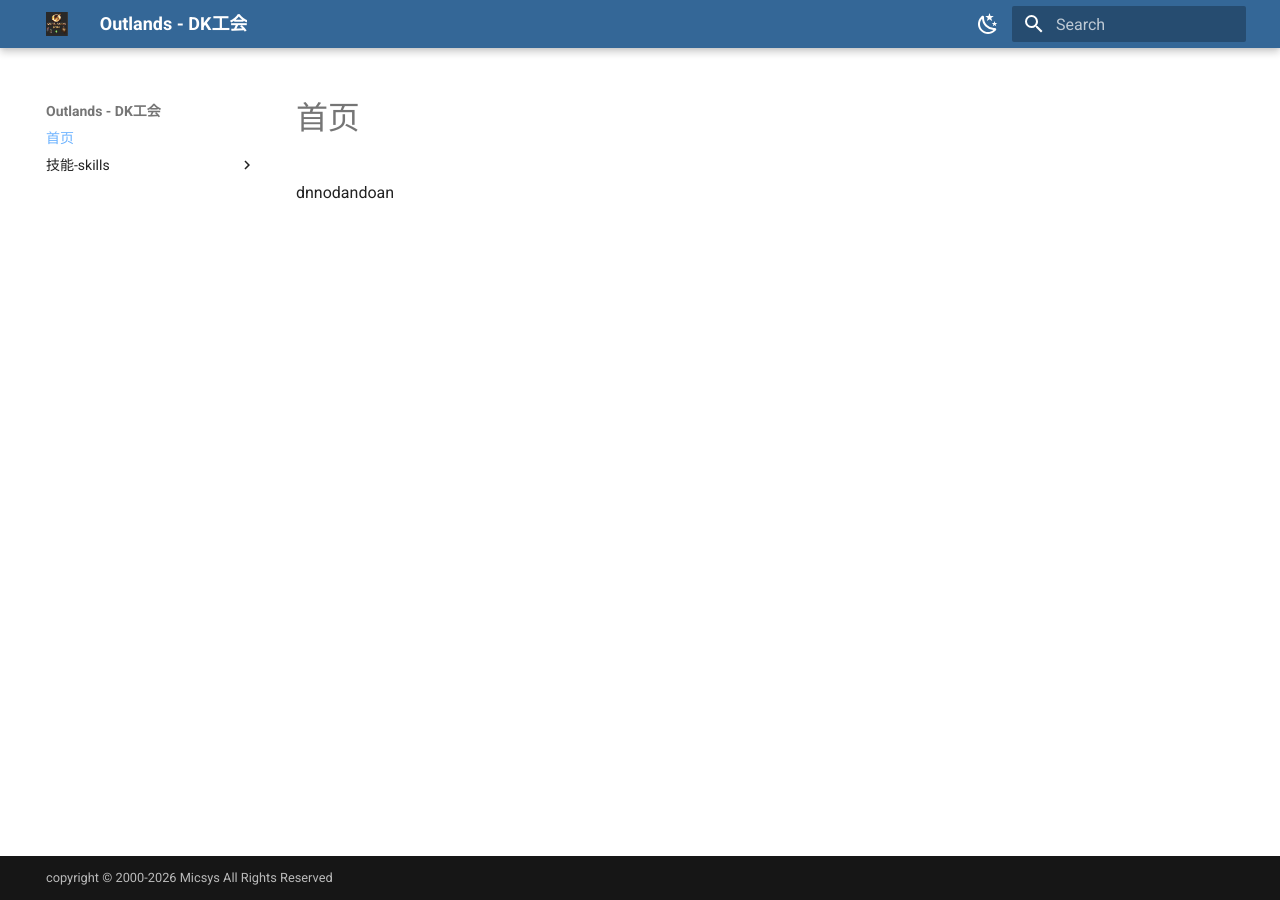
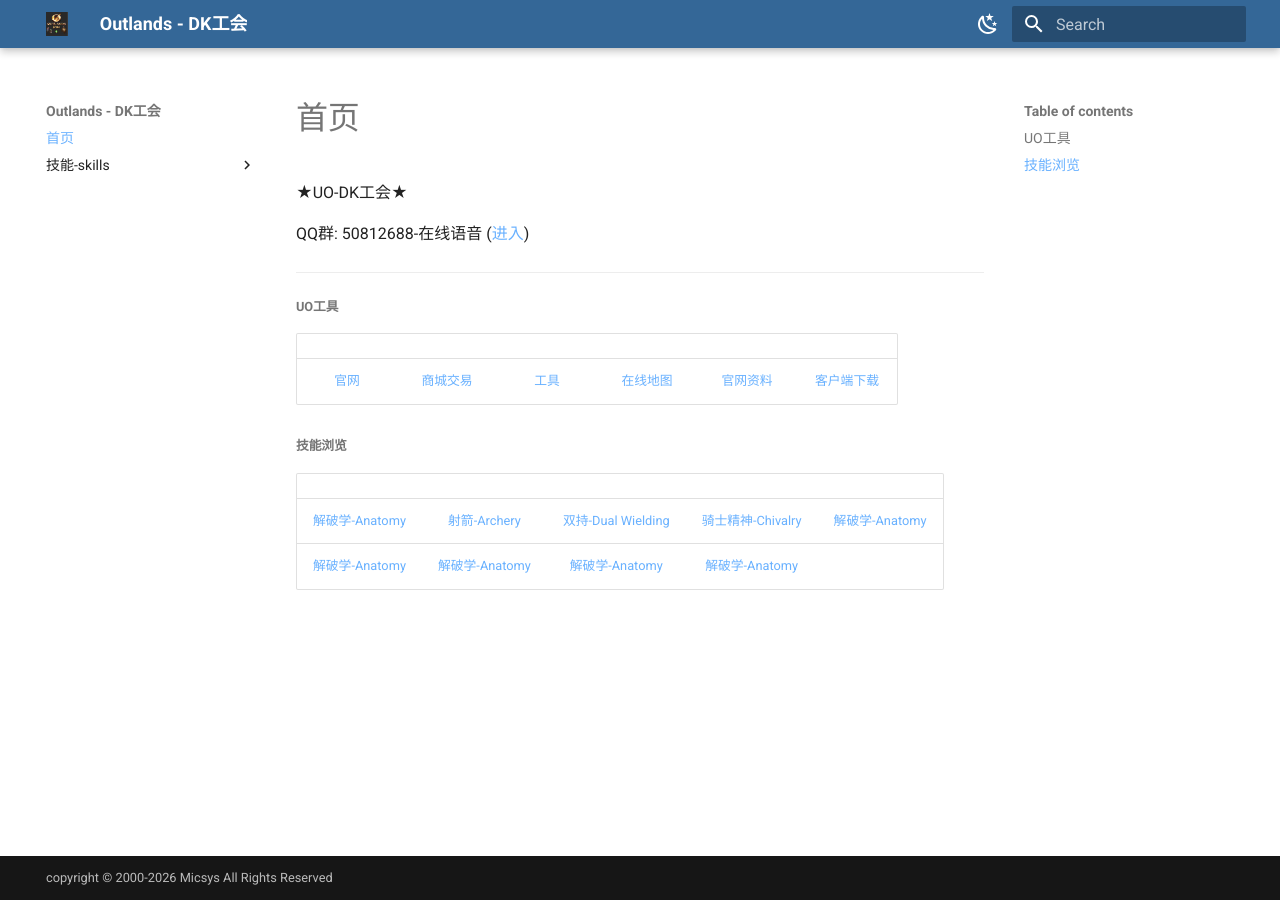
Before and after one commit to redsoft110/dk, an MkDocs documentation site: the page built from docs/index.md, in a window 1280 px wide. Built offline with MkDocs 1.6.1 and Material for MkDocs 9.7.7, drawn with Linux system fonts in a browser that asks for light colours; a style sheet for code colours, icons or effects is not loaded.

Commit message:
Update index.md

```diff
--- a/docs/index.md
+++ b/docs/index.md
@@ -1 +1,17 @@
-dnnodandoan
+★UO-DK工会★
+
+QQ群: 50812688-在线语音 ([进入](https://kook.vip/B9paLZ))
+
+- --
+##### UO工具
+
+|||||||
+| :---: | :---: | :---: | :---: | :---: | :---: |
+| [官网](https://uooutlands.com/)| [商城交易](https://portal.uooutlands.com/login)   |   [工具](https://www.outlandsbutler.com/)   | [在线地图](https://exploreoutlands.com) | [官网资料](https://wiki.uooutlands.com/Main_Page) |[客户端下载](https://uooutlands.com/connecting/)|
+
+##### 技能浏览
+
+||||||
+| :---: | :---: | :---: | :---: | :---: |
+|   [解破学-Anatomy](skills/Anatomy.md)   |   [射箭-Archery](skills/Archery.md)   | [双持-Dual Wielding](Archery/index.md) | [骑士精神-Chivalry](Archery/index.md) |   [解破学-Anatomy](Anatomy/index.md)|
+|[解破学-Anatomy](Anatomy/index.md)|[解破学-Anatomy](Anatomy/index.md)|[解破学-Anatomy](Anatomy/index.md)|[解破学-Anatomy](Anatomy/index.md)||
```
